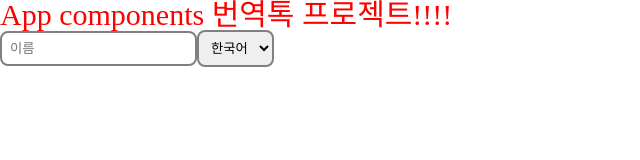
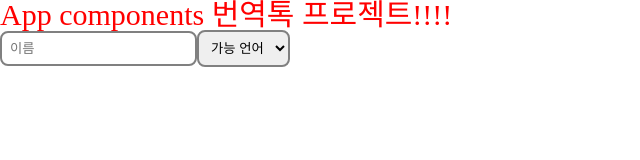
Before and after one commit to TranslationTalk/Front-End, a React (Create React App) app: page / in a window 1280 px wide. Shown: the top 160 px of the page, without its empty margins (0-640 px from the left). Built offline with nearby package versions, Linux system fonts and the light colour scheme.

Commit message:
:recycle: Refactor: SelectInput 수정
props에 defaultOption 추가

```diff
--- a/src/App.jsx
+++ b/src/App.jsx
@@ -32,6 +32,7 @@ function App() {
         id="language"
         value={formData.language}
         onChange={handleChange}
+        defaultOption="가능 언어"
         options={['한국어', '영어', '일본어']}
       />
     </div>
--- a/src/components/Input/SelectInput.jsx
+++ b/src/components/Input/SelectInput.jsx
@@ -6,8 +6,9 @@ import React from 'react'
 import PropTypes from 'prop-types'
 import styled from 'styled-components'
 
-const SelectInput = ({ id, onChange, value, options }) => (
+const SelectInput = ({ id, defaultOption, onChange, value, options }) => (
   <Select id={id} onChange={onChange} value={value}>
+    <option value="">{defaultOption}</option>
     {options.map(option => (
       <option key={option} value={option}>
         {option}
@@ -26,6 +27,7 @@ SelectInput.propTypes = {
   id: PropTypes.string,
   onChange: PropTypes.func.isRequired,
   value: PropTypes.string.isRequired,
+  defaultOption: PropTypes.string.isRequired,
   options: PropTypes.array.isRequired,
 }
 
```
